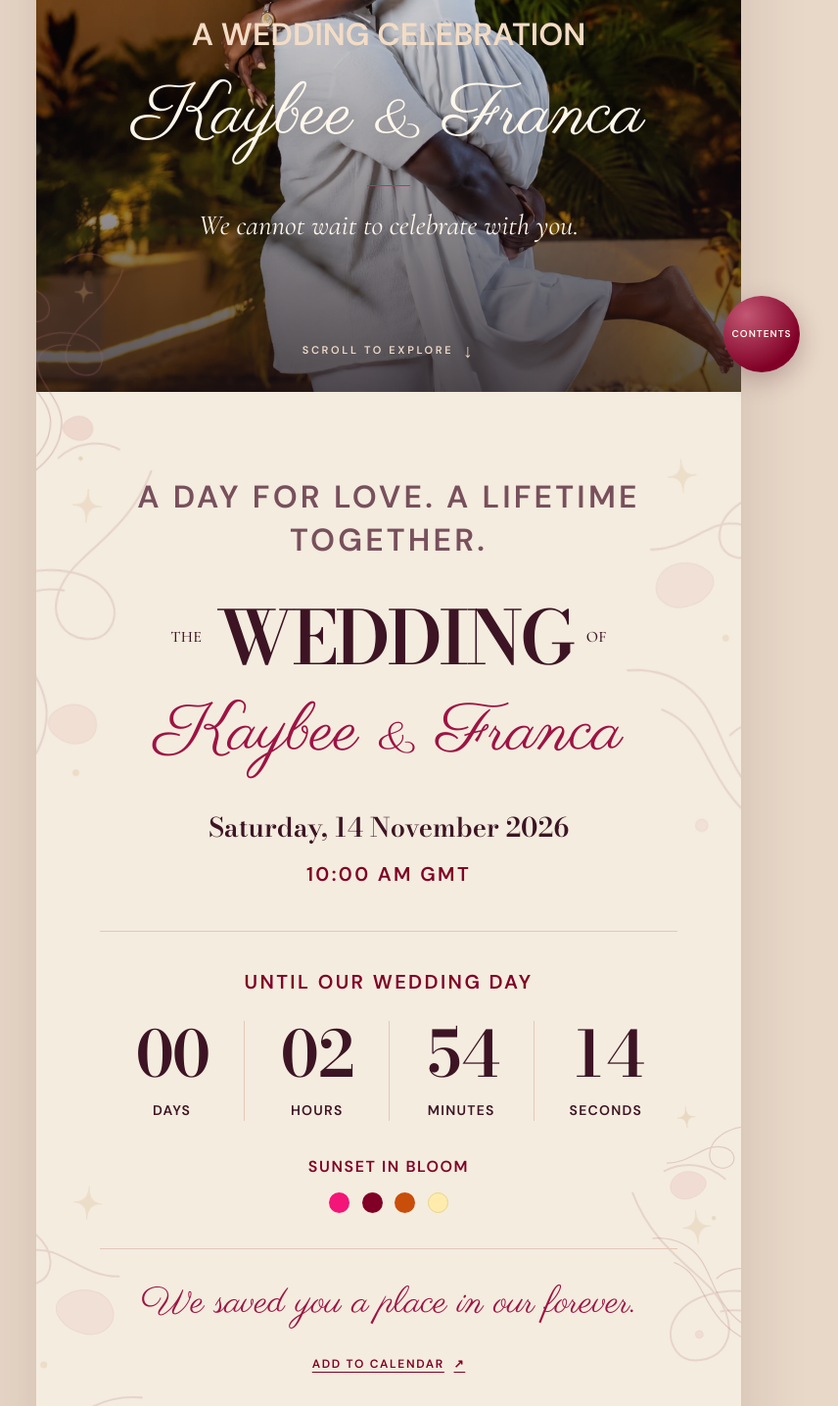
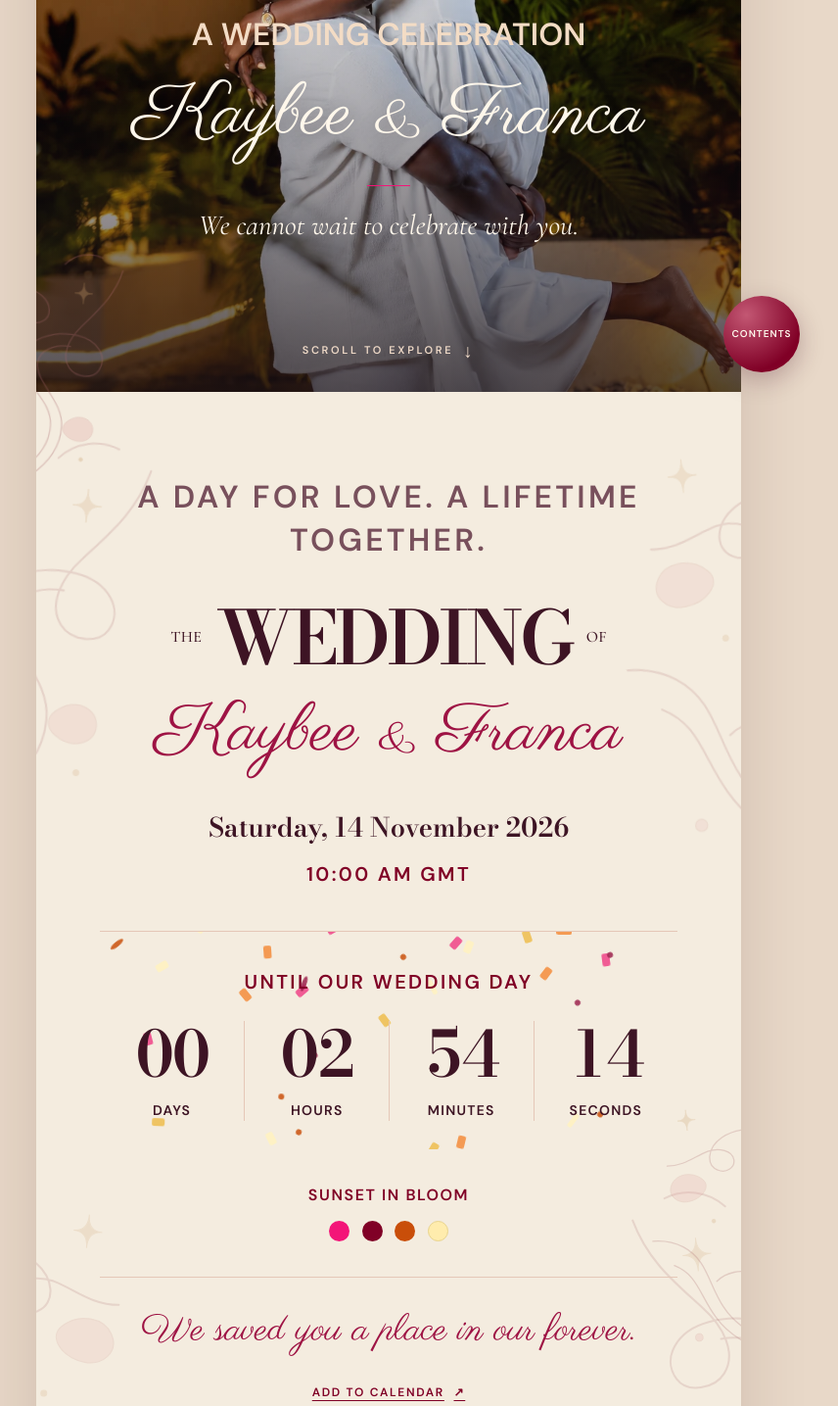
Before and after one commit to fidelnyame-80/Kaybee-Franca, a Next.js app: page / in a window 1280 px wide. Shown: the part 400-1835 px from the top of the page at 98% size, without its empty margins (243-1099 px from the left). Built offline with nearby package versions, Linux system fonts and the light colour scheme.

Commit message:
Style nonstop colorful confetti around countdown

```diff
--- a/app/globals.css
+++ b/app/globals.css
@@ -1223,3 +1223,14 @@ a { color: inherit; text-decoration: none; }
 .service-preview h2{font-size:clamp(55px,9vw,104px)}
 .service-preview__inner>p:not(.section-kicker){font-size:clamp(25px,3.7vw,34px);max-width:620px;line-height:1.4}
 .service-preview__button{font-size:clamp(16px,2.2vw,21px);min-height:76px;line-height:1.35;letter-spacing:.045em;text-align:center}
+
+/* Continuous wedding-day confetti: contained to the countdown, with accessible reduced-motion support */
+.countdown{position:relative;isolation:isolate;overflow:hidden;min-height:150px;padding-bottom:clamp(20px,4cqw,45px)}
+.countdown__foreground{position:relative;z-index:1;pointer-events:none}
+.countdown__confetti{position:absolute;inset:0;overflow:hidden;z-index:0;pointer-events:none}
+.countdown__confetti-piece{position:absolute;top:-14px;width:8px;height:13px;opacity:.85;border-radius:2px;transform:rotate(var(--confetti-rotation));animation:countdown-confetti-fall linear infinite;will-change:transform}
+.countdown__confetti-piece:nth-child(3n){width:6px;height:6px;border-radius:50%}
+.countdown__confetti-piece:nth-child(5n){width:5px;height:16px}
+.countdown__caption--celebration{font:600 clamp(38px,8cqw,78px)/1.15 var(--display);letter-spacing:-.035em;text-transform:none;color:var(--burgundy);margin:20px auto 12px;text-shadow:0 2px 0 #fff7eb}
+@keyframes countdown-confetti-fall{from{transform:translate3d(0,-10px,0) rotate(var(--confetti-rotation))}to{transform:translate3d(var(--confetti-drift),320px,0) rotate(900deg)}}
+@media(prefers-reduced-motion:reduce){.countdown__confetti-piece{animation:none;top:30%;opacity:.5}.countdown__confetti-piece:nth-child(3n){top:70%}}
```
